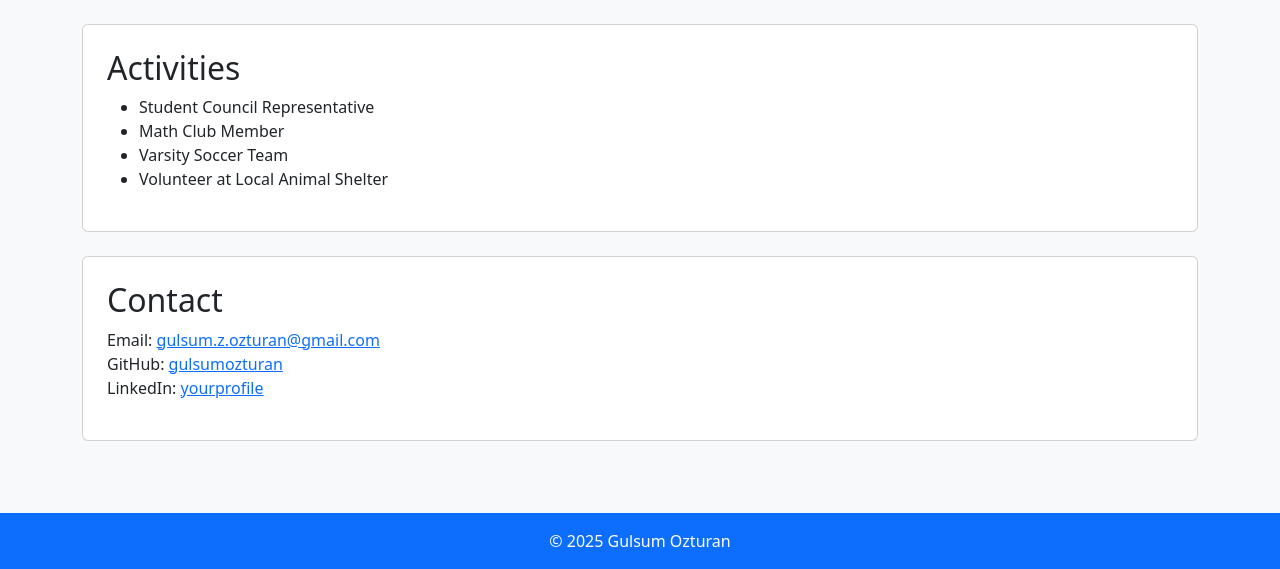
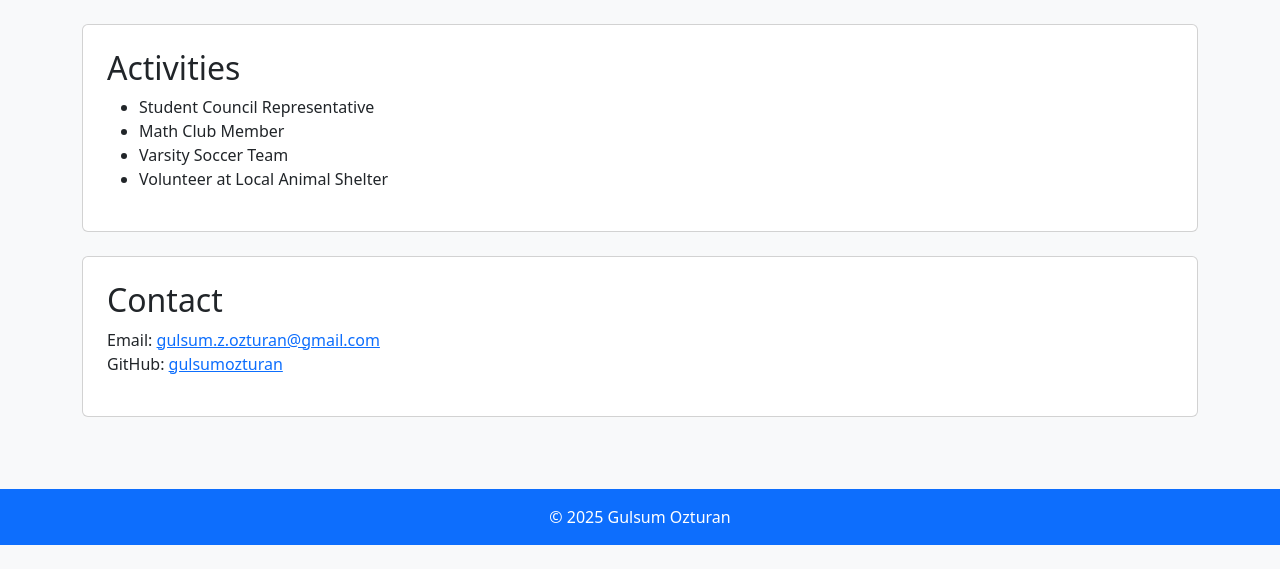
Before and after one commit to gulsumozturan/personal-website, a plain HTML site: page index.html in a window 1280 px wide. Shown: the part 695-1264 px from the top of the page. After the commit the page ends 1240 px from the top, so only its background shows below. Drawn offline with nearby package versions, Linux system fonts and the light colour scheme.

Commit message:
Update index.html

```diff
--- a/index.html
+++ b/index.html
@@ -55,7 +55,7 @@
             <p>
                 Email: <a href="mailto:your.email@example.com">gulsum.z.ozturan@gmail.com</a><br>
                 GitHub: <a href="https://github.com/gulsumozturan" target="_blank">gulsumozturan</a><br>
-                LinkedIn: <a href="https://linkedin.com/in/yourprofile" target="_blank">yourprofile</a>
+
             </p>
         </div>
     </div>
```
